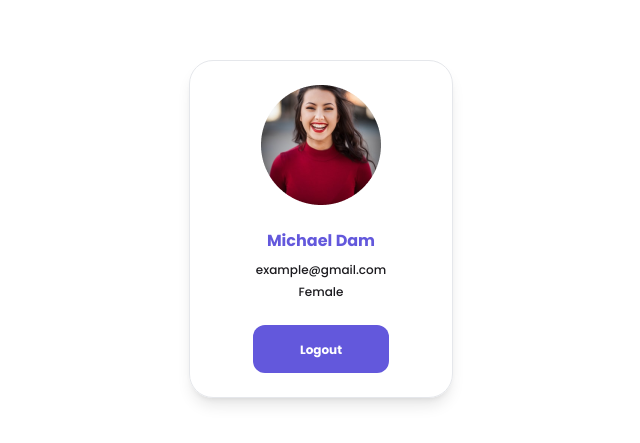
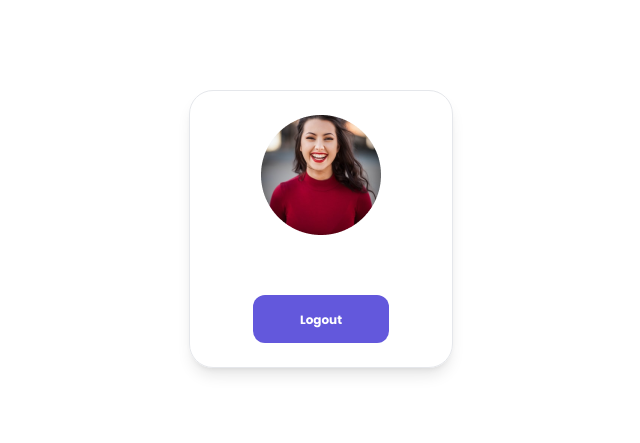
Before and after one commit to gabrielisaacs/LoginPage-Unstop, a React (Vite) app in the folder Login-Page/: page /home in a window 1280 px wide. Shown: the part 171-614 px from the top of the page, without its empty margins (319-959 px from the left). Built offline with nearby package versions, Linux system fonts and the light colour scheme.

Commit message:
handle error

```diff
--- a/Login-Page/src/App.jsx
+++ b/Login-Page/src/App.jsx
@@ -1,7 +1,7 @@
 import React from 'react';
 import { BrowserRouter as Router, Routes, Route, Navigate } from 'react-router-dom';
 import Login from './components/Login';
-import LoggedIn from './components/LoggedIn';
+import Home from './components/Home';
 
 // Protected Route Component
 const ProtectedRoute = ({ children }) => {
@@ -20,12 +20,10 @@ const App = () => {
         <Route
           path="/home"
           element={
-            // <ProtectedRoute>
-            <LoggedIn />
-            // </ProtectedRoute>
+            <Home />
           }
         />
-        <Route path="/" element={<Navigate to="/auth/login" />} />
+        <Route path="/" element={<Navigate to="/home" />} />
       </Routes>
     </Router>
   );
--- a/Login-Page/src/components/LoggedIn.jsx
+++ b/Login-Page/src/components/Home.jsx
@@ -1,7 +1,7 @@
 import React from 'react';
 import { useNavigate } from 'react-router-dom';
 
-const LoggedIn = () => {
+const Home = () => {
   const navigate = useNavigate();
   const userData = JSON.parse(localStorage.getItem('userData') || '{}');
 
@@ -13,14 +13,14 @@ const LoggedIn = () => {
   return (
     <div className="flex min-h-screen bg-white items-center">
       <div className="flex flex-col mx-auto text-center items-center content-center py-6 px-12 w-[16.5rem] rounded-3xl border shadow-lg">
-        <img src="../src/assets/avatar.png" alt="" className='h-[7.5rem] w-[7.5rem] mb-6' />
-        <p className="text-[1rem] font-[700] text-purple mb-2">{userData.username || 'Michael Dam'}</p>
-        <p className='text-[0.75rem] font-[500] mb-1'>{userData.email || 'example@gmail.com'}</p>
-        <p className='text-[0.75rem] font-[500]'>{userData.gender || 'Female'}</p>
+        <img src="../src/assets/avatar.png" alt="user image" className='h-[7.5rem] w-[7.5rem] mb-6' />
+        <p className="text-[1rem] font-[700] text-purple mb-2">{userData.firstName} {userData.lastname}</p>
+        <p className='text-[0.75rem] font-[500] mb-1'>{userData.email}</p>
+        <p className='text-[0.75rem] font-[500]'>{userData.gender}</p>
         <button type="submit" onClick={() => handleLogout()} className='bg-purple h-[3rem] w-[8.5rem] py-4  text-white rounded-xl font-[700] text-[0.75rem] mt-6'>Logout</button>
       </div>
     </div>
   );
 };
 
-export default LoggedIn;
+export default Home;
--- a/Login-Page/src/components/Login.jsx
+++ b/Login-Page/src/components/Login.jsx
@@ -49,16 +49,21 @@ const Login = () => {
     if (!validateForm()) return;
 
     setIsLoading(true);
+
+    const payload = {
+      username: formData.username,
+      password: formData.password,
+      email: formData.email,
+      expiresInMins: 30
+    };
+
+    console.log('Submitting payload:', payload);
+
     try {
       const response = await fetch('https://dummyjson.com/auth/login', {
         method: 'POST',
         headers: { 'Content-Type': 'application/json' },
-        body: JSON.stringify({
-          username: formData.username,
-          password: formData.password,
-          email: formData.email,
-          expiresInMins: 30
-        })
+        body: JSON.stringify(payload)
       });
 
       const data = await response.json();
@@ -66,9 +71,11 @@ const Login = () => {
         localStorage.setItem('userData', JSON.stringify(data));
         navigate('/home');
       } else {
+        console.error('Login failed:', data);
         setErrors({ submit: 'Login failed. Please check your credentials.' });
       }
     } catch (error) {
+      console.error('An error occurred:', error);
       setErrors({ submit: 'An error occurred. Please try again.' });
     } finally {
       setIsLoading(false);
```
